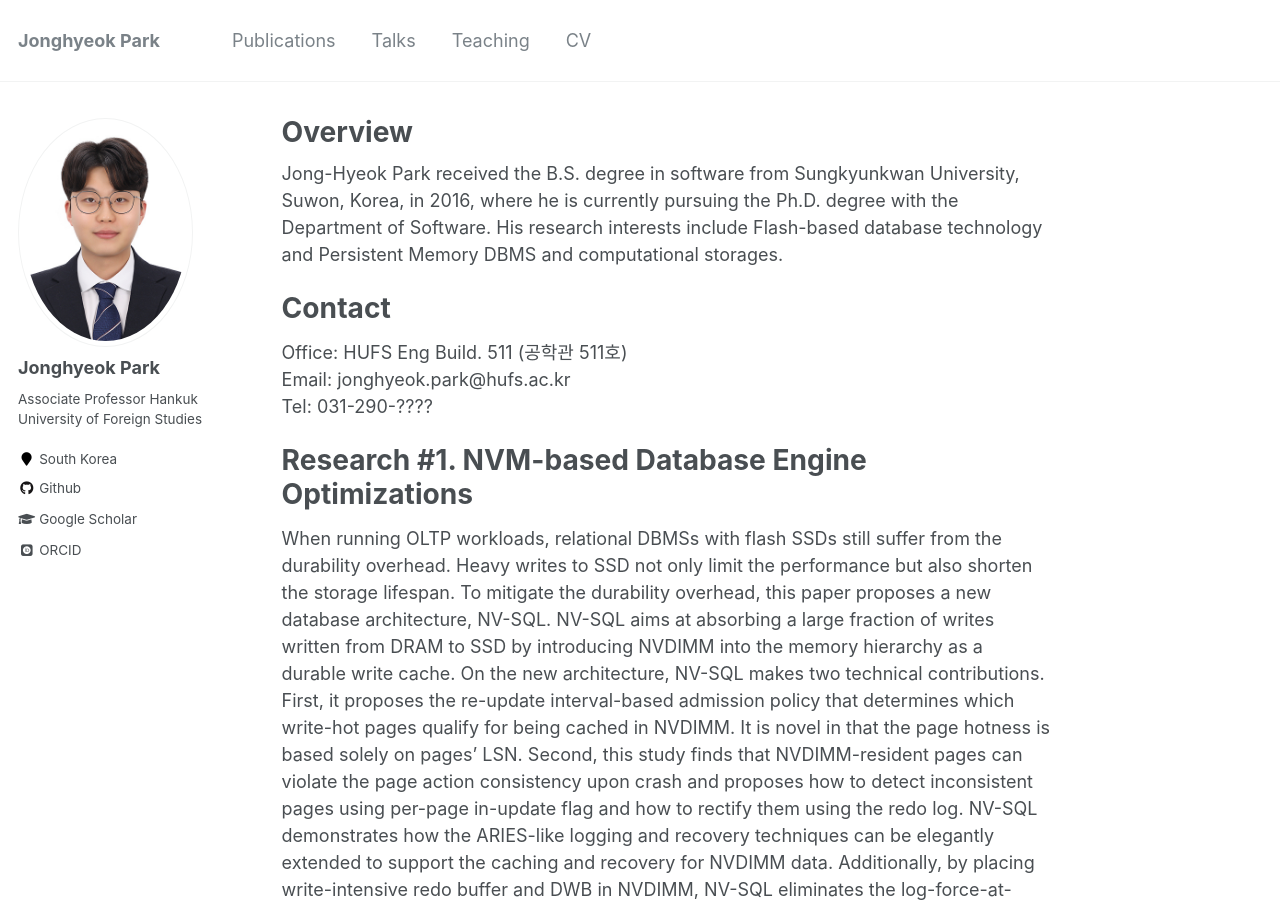
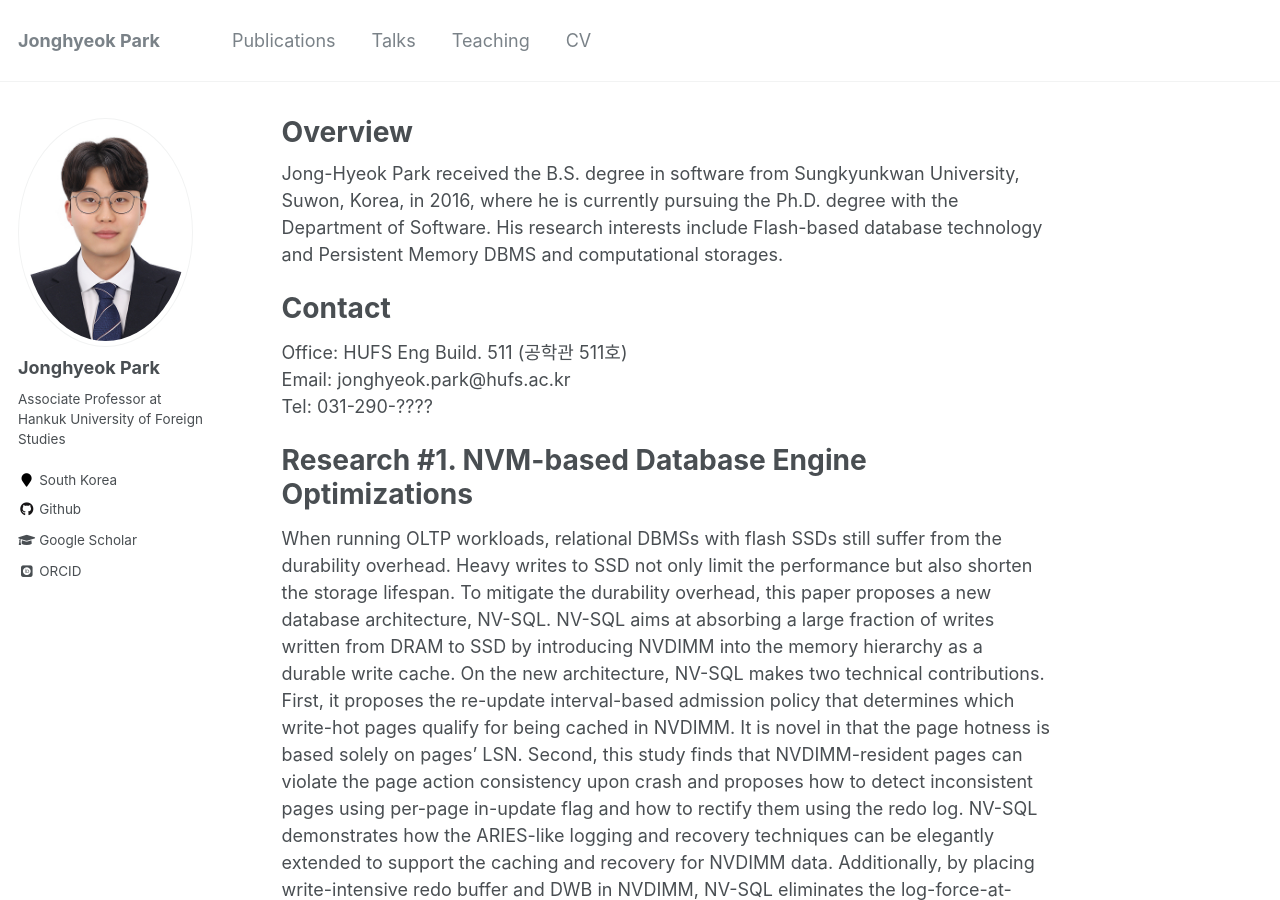
Before and after one commit to JonghyeokPark/JonghyeokPark.github.io, a Jekyll site: the page built from _pages/about.md, in a window 1280 px wide and 900 px high. Built offline with Jekyll 4.4.1, drawn with Linux system fonts in a browser that asks for light colours; some web fonts are replaced.

Commit message:
mop code

```diff
--- a/_config.yml
+++ b/_config.yml
@@ -10,7 +10,7 @@ locale                   : "en-US"
 title                    : "Jonghyeok Park"
 title_separator          : "-"
 name                     : &name "Jonghyeok Park"
-description              : &description "Associate Professor Hankuk University of Foreign Studies"
+description              : &description "Associate Professor at Hankuk University of Foreign Studies"
 url                      : https://JonghyeokPark.github.io # the base hostname & protocol for your site e.g. "https://mmistakes.github.io"
 baseurl                  : "" # the subpath of your site, e.g. "/blog"
 repository               : "JonghyeokPark/JonghyeokPark.github.io"
@@ -82,7 +82,7 @@ analytics:
 author:
   name             : "Jonghyeok Park"
   avatar           : "profile.png"
-  bio              : "Associate Professor Hankuk University of Foreign Studies"
+  bio              : "Associate Professor at Hankuk University of Foreign Studies"
   location         : "South Korea"
   employer         :
   pubmed           :
```
